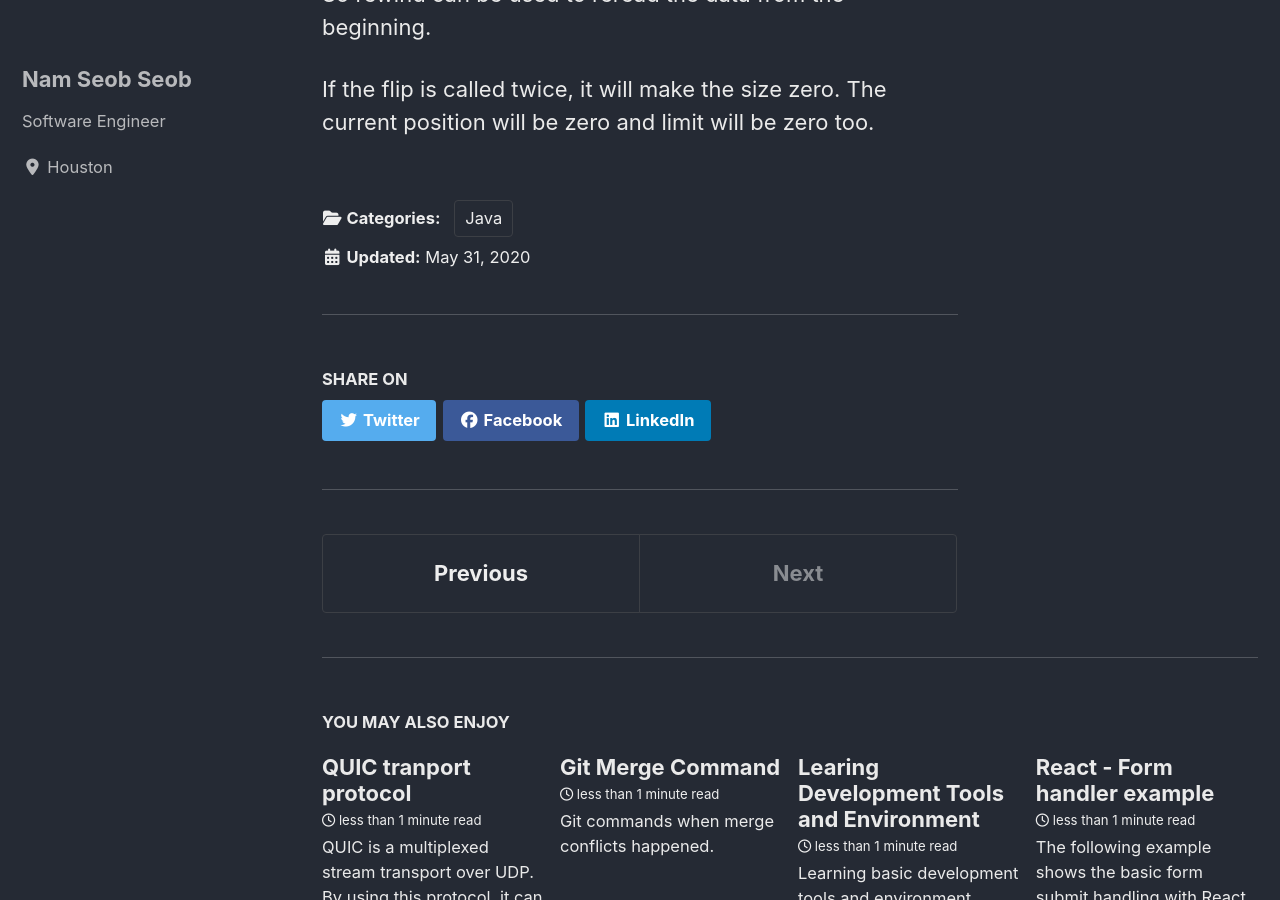
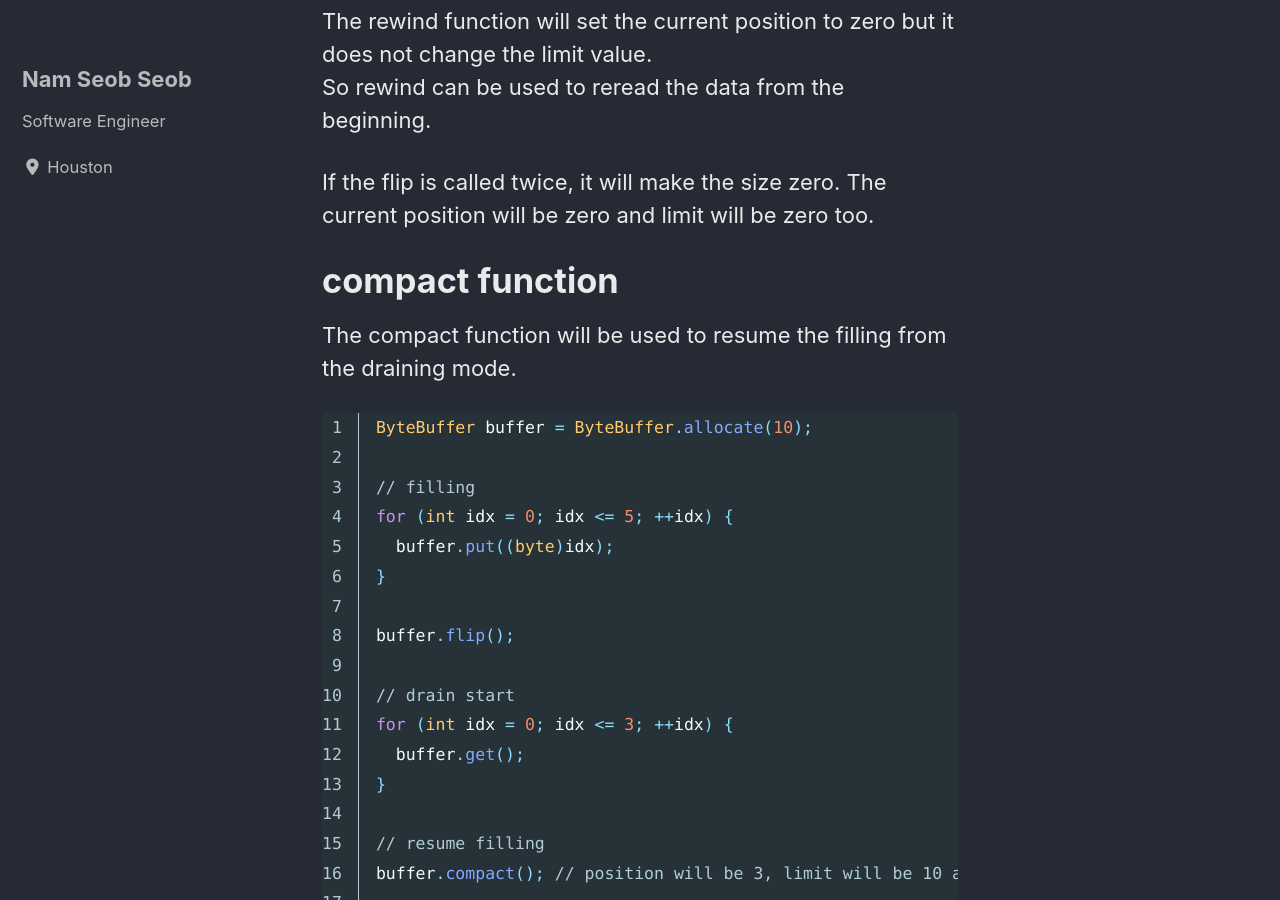
Before and after one commit to nsclass/nsclass.github.io, a Jekyll site: the page built from _posts/2020-05-31-java-NIO-buffer-flip.md, in a window 1280 px wide and 900 px high, scrolled down 462 px. Built offline with Jekyll 4.4.1, drawn with Linux system fonts in a browser that asks for light colours; cached includes are drawn as plain includes; nearby versions of some CDN libraries; some of the changed text lies outside the part shown.

Commit message:
added compact function

````diff
--- a/_posts/2020-05-31-java-NIO-buffer-flip.md
+++ b/_posts/2020-05-31-java-NIO-buffer-flip.md
@@ -1,6 +1,6 @@
 ---
 layout: single
-title: Java NIO flip buffer
+title: Java NIO flip/compact functions in Buffer class
 date: 2020-05-31 09:30:00.000000000 -05:00
 type: post
 parent_id: '0'
@@ -9,9 +9,10 @@ password: ''
 status: publish
 categories:
 - Java
-permalink: "2020/05/31/java-nio-flip-buffer"
+permalink: "2020/05/31/java-nio-flip-compact-buffer"
 ---
 
+# flip function
 The flip function in Buffer is equivalent to the following operation which means that it will set limit with current position and set current position to zero.
 
 ```java
@@ -22,3 +23,33 @@ The rewind function will set the current position to zero but it does not change
 So rewind can be used to reread the data from the beginning.
 
 If the flip is called twice, it will make the size zero. The current position will be zero and limit will be zero too.
+
+# compact function
+
+The compact function will be used to resume the filling from the draining mode.
+
+```java
+ByteBuffer buffer = ByteBuffer.allocate(10);
+
+// filling
+for (int idx = 0; idx <= 5; ++idx) {
+  buffer.put((byte)idx);
+}
+
+buffer.flip();
+
+// drain start
+for (int idx = 0; idx <= 3; ++idx) {
+  buffer.get();
+}
+
+// resume filling
+buffer.compact(); // position will be 3, limit will be 10 again
+
+// buffer contents will be as following.
+// NOP means a not initialized value.
+// position: 3
+// limit: 10
+// capacity: 10
+// 04, 05, 02, 03, 04, 05,NOP,NOP,NOP,NOP,
+```
````
